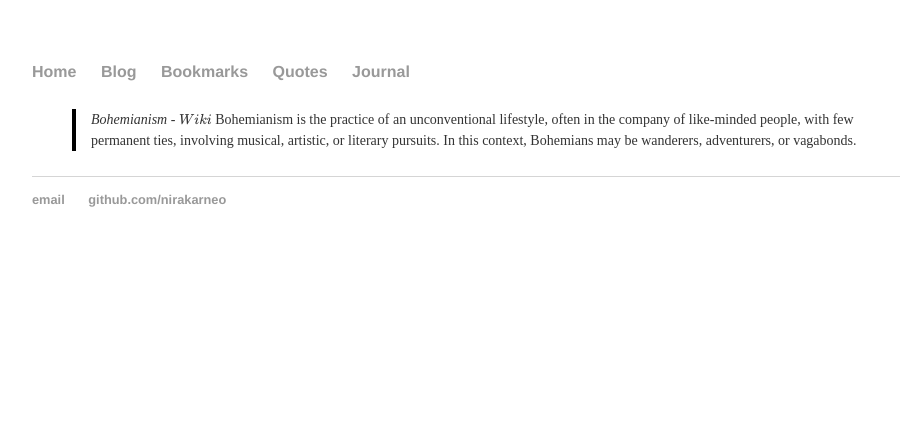
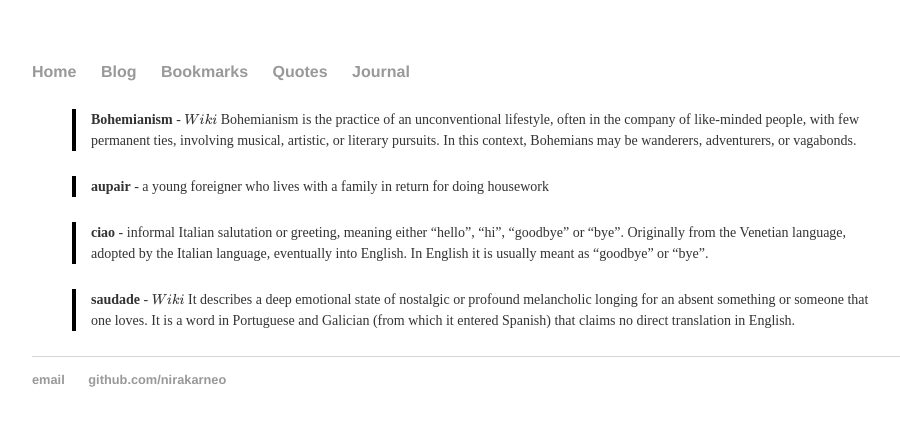
Before and after one commit to nirakarneo/nirakarneo.github.io, a Jekyll site: the page built from journal/index.md, in a window 1280 px wide. Shown: the top 426 px of the page, without its empty margins (160-1060 px from the left). Built offline with Jekyll 4.4.1, drawn with Linux system fonts in a browser that asks for light colours; formulas are drawn with MathJax 3.

Commit message:
Update index.md

```diff
--- a/journal/index.md
+++ b/journal/index.md
@@ -2,4 +2,10 @@
 layout: default
 title: Journal
 ---
-> *Bohemianism* - [Wiki] Bohemianism is the practice of an unconventional lifestyle, often in the company of like-minded people, with few permanent ties, involving musical, artistic, or literary pursuits. In this context, Bohemians may be wanderers, adventurers, or vagabonds.
+> **Bohemianism** - [Wiki] Bohemianism is the practice of an unconventional lifestyle, often in the company of like-minded people, with few permanent ties, involving musical, artistic, or literary pursuits. In this context, Bohemians may be wanderers, adventurers, or vagabonds.
+
+> **aupair** - a young foreigner who lives with a family in return for doing housework
+
+> **ciao** - informal Italian salutation or greeting, meaning either "hello", "hi", "goodbye" or "bye". Originally from the Venetian language, adopted by the Italian language, eventually into English. In English it is usually meant as "goodbye" or "bye".
+
+> **saudade** - [Wiki] It describes a deep emotional state of nostalgic or profound melancholic longing for an absent something or someone that one loves. It is a word in Portuguese and Galician (from which it entered Spanish) that claims no direct translation in English.
```
